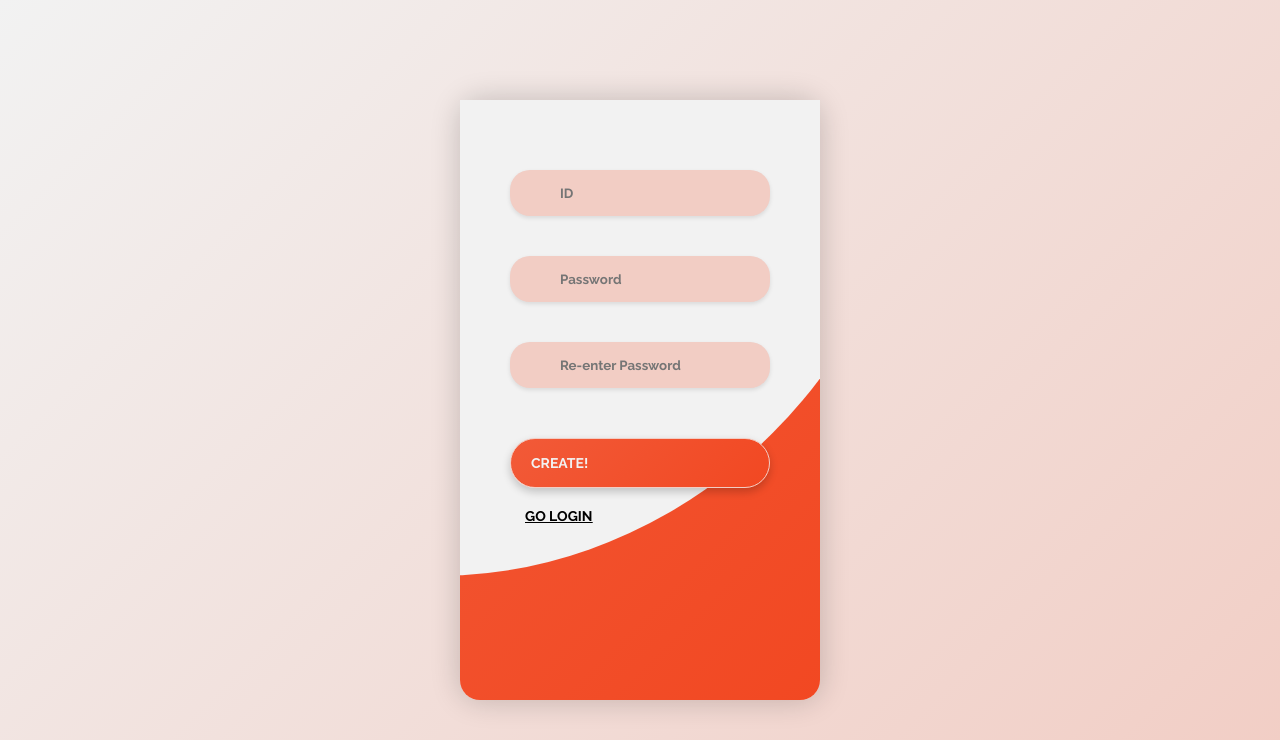
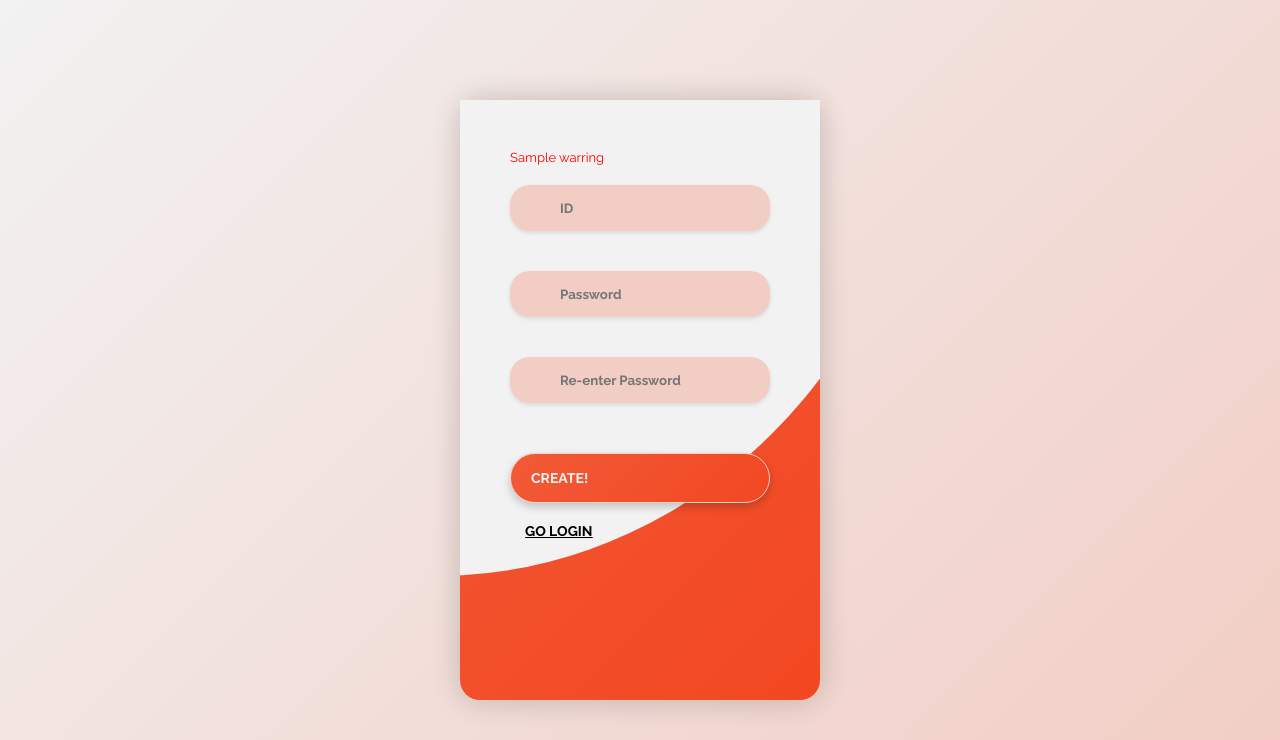
Before and after one commit to YOONapply/EwodZ_Project, a FastAPI app: template templates/signup.html in a window 1280 px wide. Shown: the top 740 px of the page. Run offline with FastAPI, Linux system fonts and the light colour scheme; the template is opened without the code that fills it: most values are stand-ins (such as "Sample title", 1, 10 or a date in 2020).

Commit message:
Add files via upload

```diff
--- a/templates/signup.html
+++ b/templates/signup.html
@@ -11,6 +11,7 @@
         <div class="screen">
           <div class="screen__content">
             <form class="login" action="/signup_submit" method="post">
+              <p class="warring"> {{ warring }} </p>
               <div class="login__field">
                 <i class="login__icon fas fa-user"></i>
                 <input type="text" class="login__input" placeholder="ID" name="id">
```
Also changed, not shown: firebase/ewordz-ea3e2-firebase-adminsdk-fqu91-07418cc09c.json (line endings or trailing spaces), main.py (line endings or trailing spaces), requirements.txt (line endings or trailing spaces).
